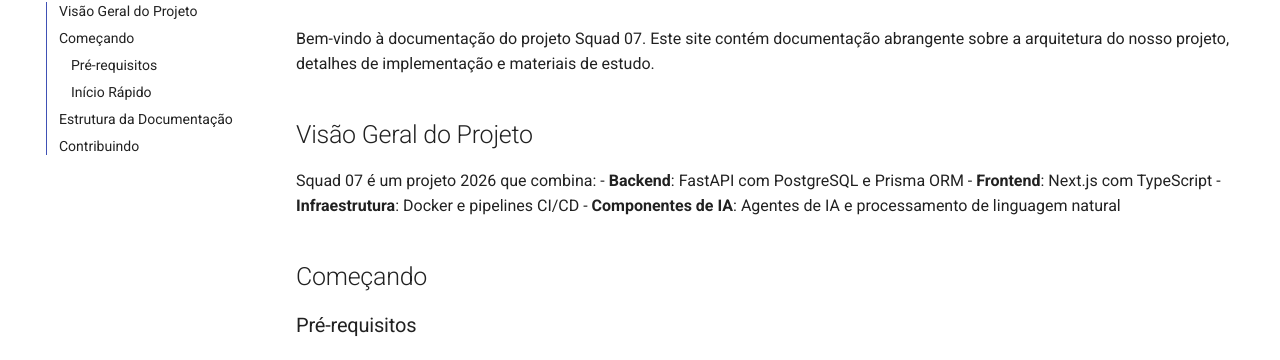
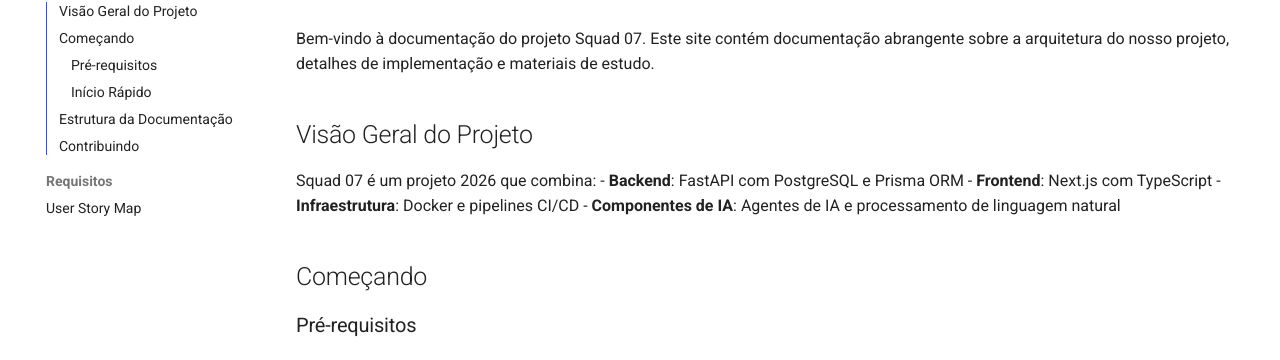
Before and after one commit to unb-mds/2026-1-Squad07, an MkDocs documentation site: the page built from docs/index.md, in a window 1280 px wide. Shown: the part 154-514 px from the top of the page. Built offline with MkDocs 1.6.1 and Material for MkDocs 9.7.7, drawn with Linux system fonts in a browser that asks for light colours.

Commit message:
Adicionando o USM no mkdocs.yml
Configurando yml para que o mkdocs ache a referencia

```diff
--- a/mkdocs.yml
+++ b/mkdocs.yml
@@ -28,6 +28,8 @@
 
 nav:
   - Início: index.md
+  - Requisitos:
+    - User Story Map: user_story_map.md
 
 markdown_extensions:
   - pymdownx.emoji
```
